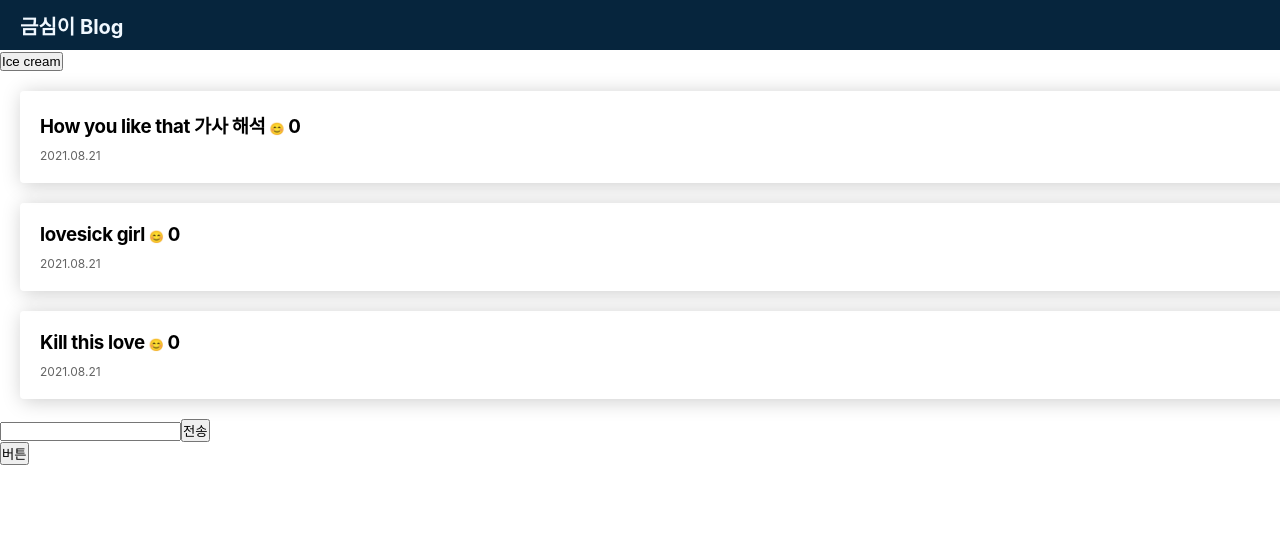
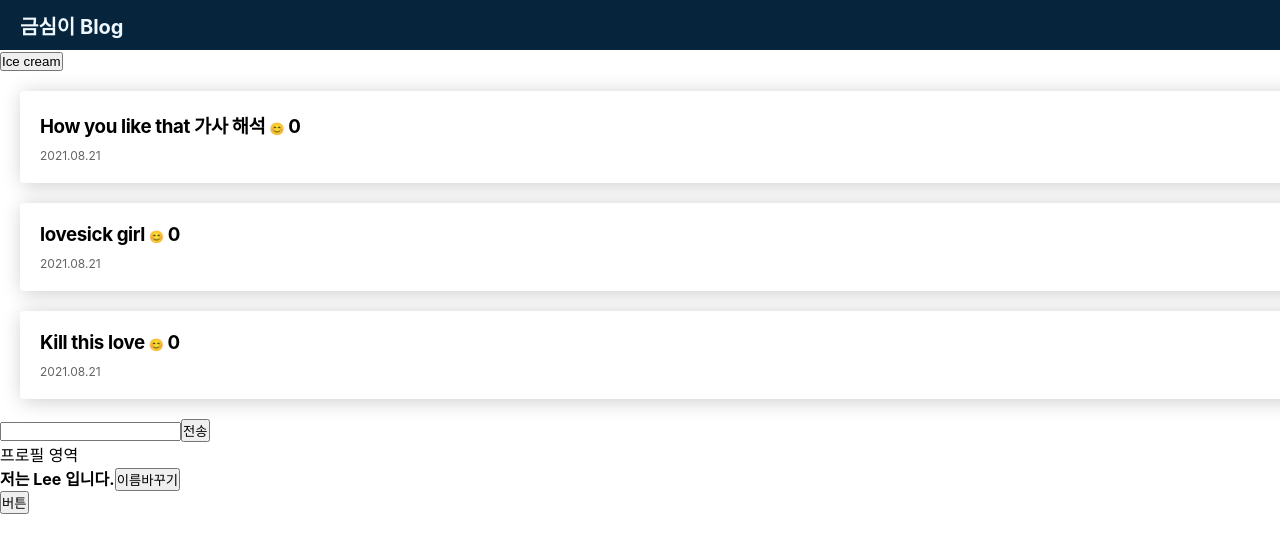
Before and after one commit to simigeum/blog, a React (Create React App) app: page / in a window 1280 px wide. Shown: the top 552 px of the page. Built offline with nearby package versions, Linux system fonts and the light colour scheme.

Commit message:
🎈React class old syntax

```diff
--- a/src/App.js
+++ b/src/App.js
@@ -1,4 +1,4 @@
-import { useState } from 'react';
+import React, { useState } from 'react';
 import logo from './logo.svg';
 import './App.css';
 
@@ -66,7 +66,7 @@ function postList(){
       {/* {input}
       <input onChange={ (e) => { inputFunction(e.target.value) } }></input> */}
 
-
+      <Profile></Profile>
 
 <button type="button" onClick={ () => { modalfunction(!modal) } }>버튼</button>
 
@@ -80,6 +80,27 @@ function postList(){
   );
 }
 
+class Profile extends React.Component {
+  constructor(){
+    super();
+    this.state = { name : "Lee", age : 28 }
+  }
+
+changeName = () => {
+ this.setState( {name : "Kim"} )
+}
+
+  render(){
+    return(
+      <div>
+        <div>프로필 영역</div>
+        <strong>저는 { this.state.name } 입니다.</strong>
+        <button type="button" onClick={ this.changeName }>이름바꾸기</button>
+      </div>
+    );
+  }
+}
+
 function Modal(props){
   return (
     <div className="modal">
```
